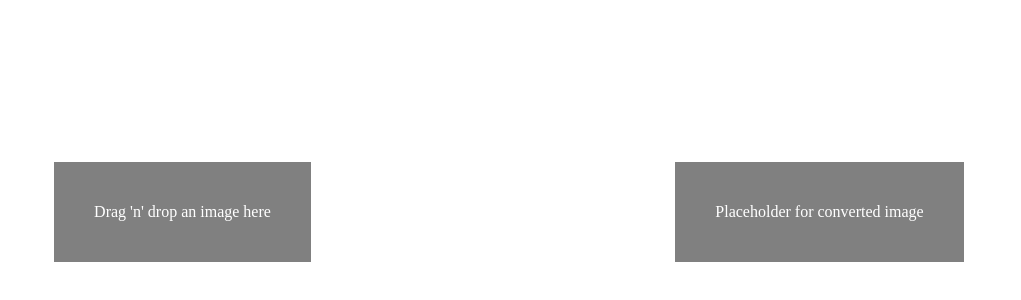
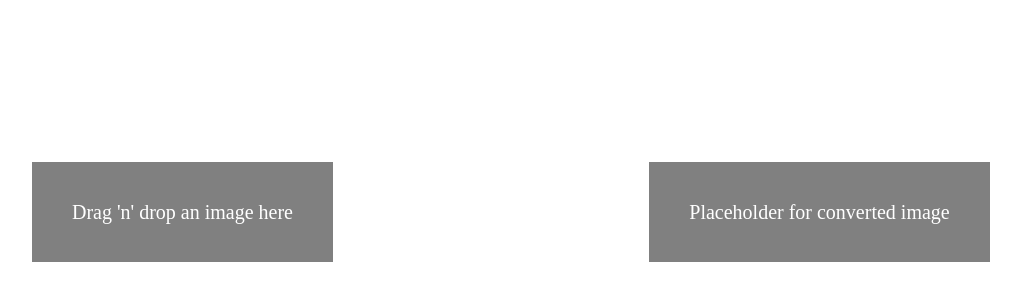
Before and after one commit to axelgalicia/hackathon-disrupt-ai, a React (Create React App) app in the folder frontend/: page / in a window 1280 px wide. Shown: the part 196-496 px from the top of the page, without its empty margins (139-1160 px from the left). Built offline with nearby package versions, Linux system fonts and the light colour scheme.

Commit message:
Font size update

```diff
--- a/frontend/src/App.scss
+++ b/frontend/src/App.scss
@@ -1,4 +1,7 @@
 .app {
+  p {
+    font-size: 20px;
+  }
   display: flex;
   justify-content: space-between;
   align-items: center;
@@ -46,6 +49,9 @@
       flex-direction: column;
       flex-wrap: wrap;
       align-items: center;
+      p {
+        font-size: 30px;
+      }
     }
     &__button {
       margin-top: 10px;
```
